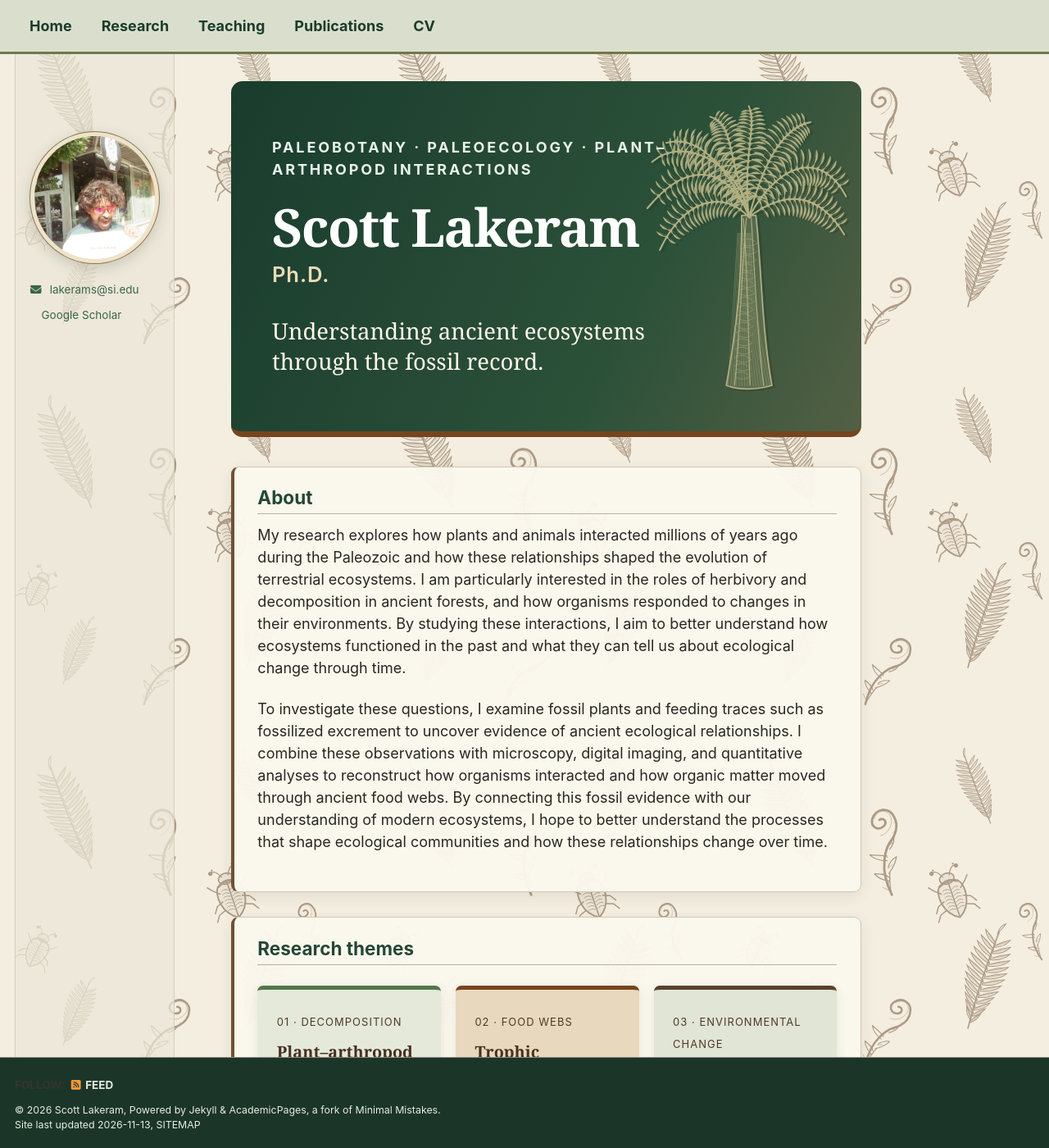
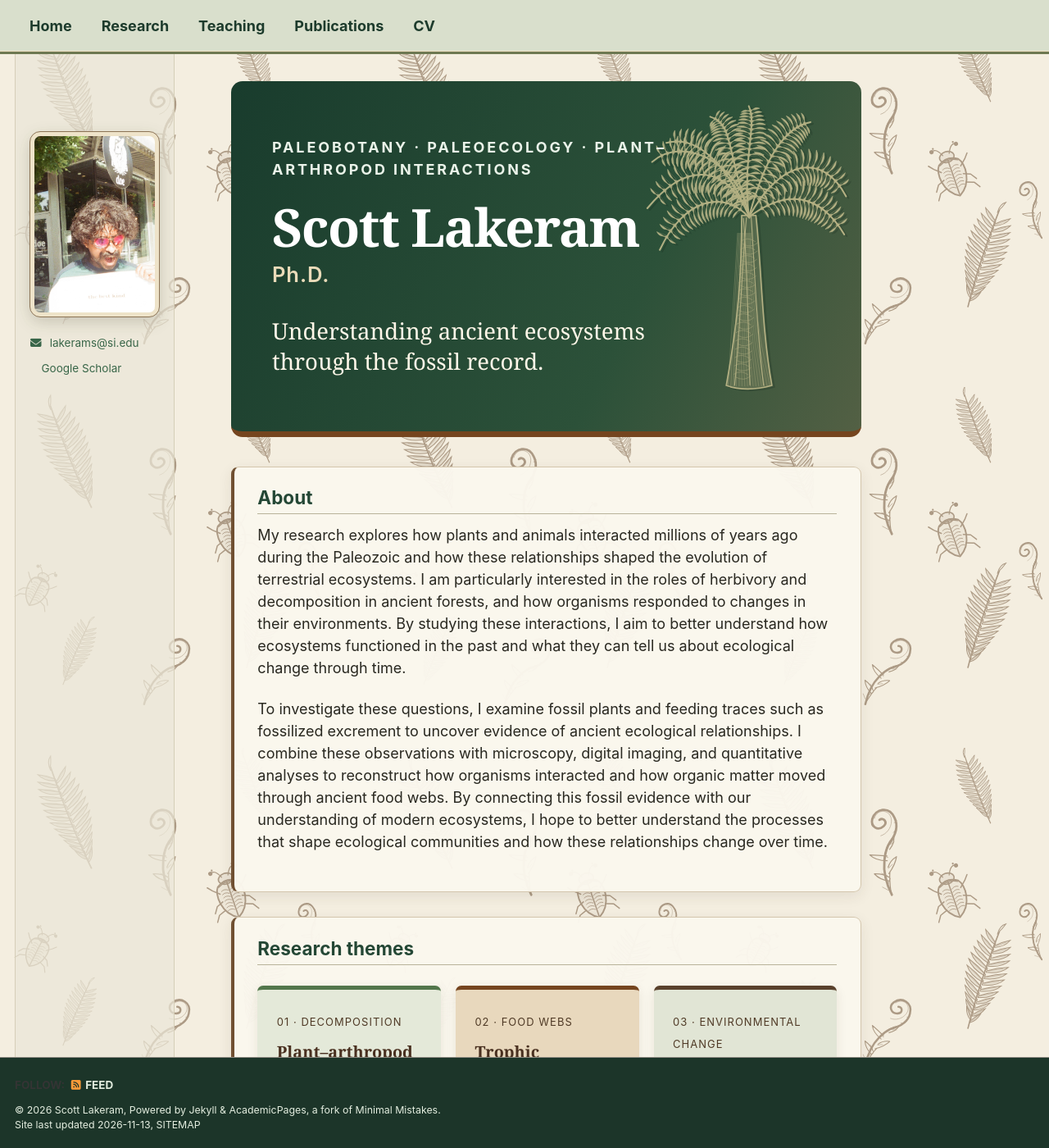
Before and after one commit to slakeram/slakeram.github.io, a Jekyll site: the page built from _pages/about.md, in a window 1280 px wide and 1400 px high. Shown: the whole window at 82% size. Built offline with Jekyll 4.4.1, drawn with Linux system fonts in a browser that asks for light colours; a script bundle is joined from its source files by our own code; a style sheet for code colours, icons or effects is not loaded.

Commit message:
Change film profile photo to softly rounded portrait rectangle

```diff
--- a/assets/css/botanical.css
+++ b/assets/css/botanical.css
@@ -366,3 +366,18 @@ body:has(.kolam-cv) .cv-person-name {text-align:left!important;margin:0 0 1.5rem
   outline: 1px solid #8c7455;
   box-shadow: 0 5px 18px rgba(46,39,24,.2);
 }
+
+/* Film portrait: a softly rounded rectangular print rather than a circular headshot.
+   The wider frame preserves more of the candid photograph and suits the vintage palette. */
+.botanical-contact-sidebar .botanical-profile-photo-film {
+  width: 190px;
+  height: 225px;
+  max-width: 100%;
+  aspect-ratio: 19 / 22.5;
+  object-fit: cover;
+  object-position: center 43%;
+  border-radius: 12px;
+  border: 5px solid #eee3c9;
+  outline: 1px solid #8c7455;
+  box-shadow: 0 6px 20px rgba(46,39,24,.20);
+}
```
